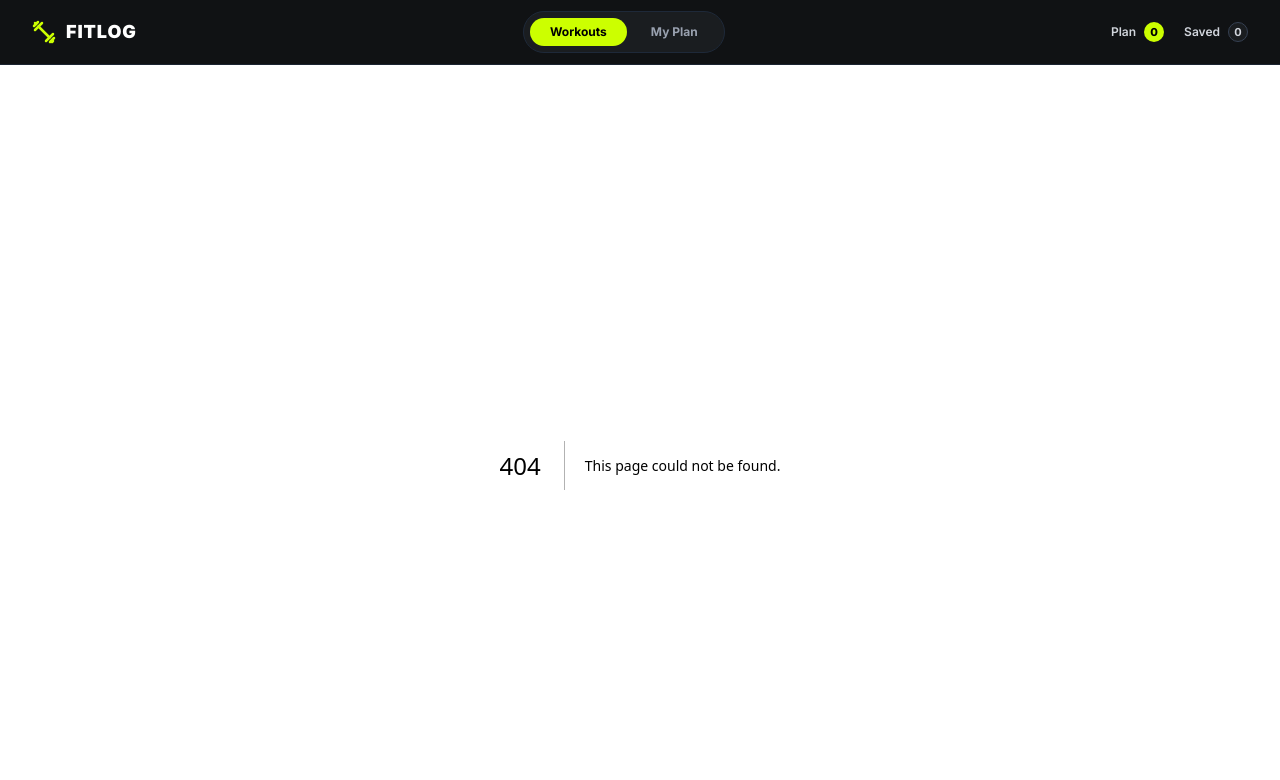
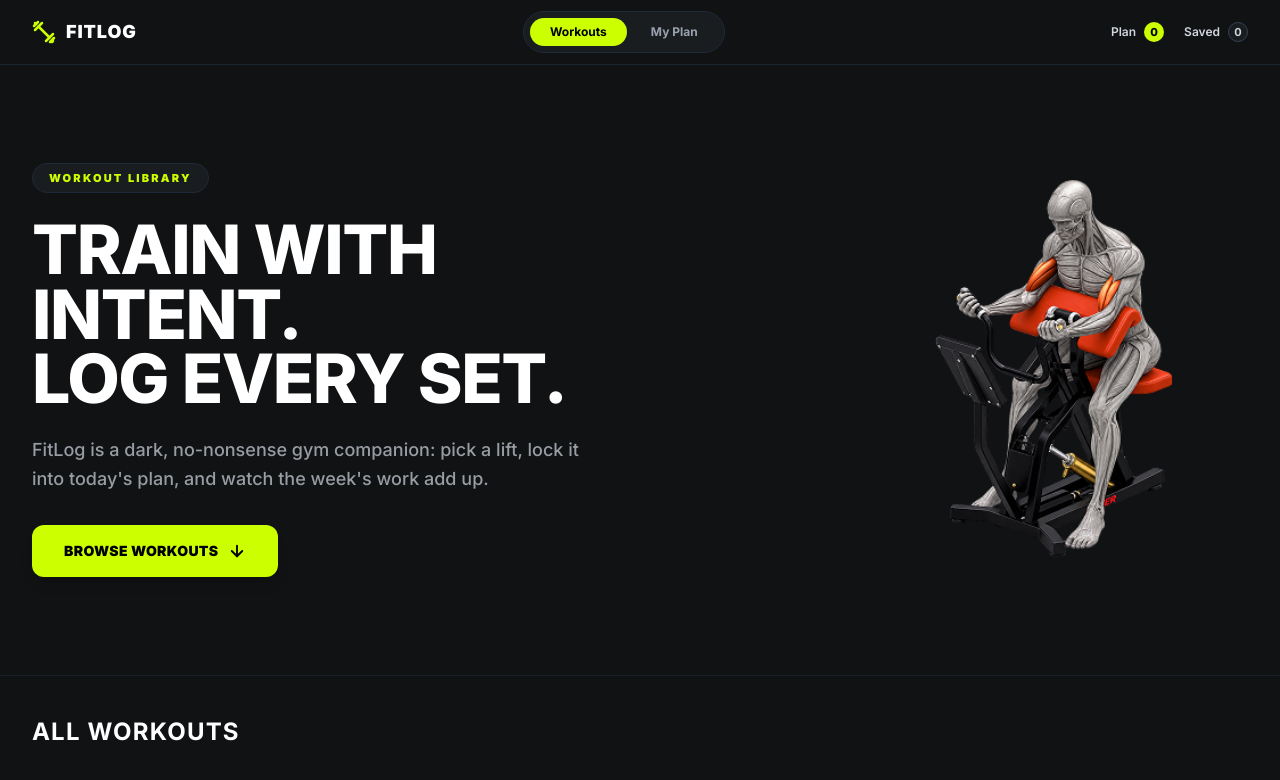
Before and after one commit to asadulislam98/fitlog_fitness, a Next.js app: page / in a window 1280 px wide. Before the commit this address had no page. Shown: the top 780 px of the page. Built offline with nearby package versions, Linux system fonts and the light colour scheme.

Commit message:
feat: banner part done

```diff
--- a/src/app/globals.css
+++ b/src/app/globals.css
@@ -5,4 +5,7 @@
     background-color: #0b0c0e;
     color: #ffffff;
   }
+  html {
+  scroll-behavior: smooth;
 }
+}
--- /dev/null
+++ b/src/app/page.tsx
@@ -0,0 +1,18 @@
+import Banner from '../components/Banner';
+
+export default function Home() {
+  return (
+    <main className="min-h-screen bg-[#101214]">
+      {/* Banner Component */}
+      <Banner />
+
+      {/* Library Section Anchor Target */}
+      <section id="library" className="max-w-7xl mx-auto px-4 sm:px-6 lg:px-8 py-10 border-t border-gray-800/60">
+        <h2 className="text-2xl font-bold text-white mb-6 uppercase tracking-wider">
+          All Workouts
+        </h2>
+        {/* Workout list elements will be added here */}
+      </section>
+    </main>
+  );
+}
--- /dev/null
+++ b/src/components/Banner.tsx
@@ -0,0 +1,72 @@
+import Image from 'next/image';
+
+export default function Banner() {
+  return (
+    <section className="max-w-7xl mx-auto px-4 sm:px-6 lg:px-8 py-12 md:py-20">
+      <div className="flex flex-col md:flex-row items-center justify-between gap-10 md:gap-16">
+
+        {/* Left Text Content */}
+        <div className="flex-1 md:w-[58%] space-y-6">
+
+          {/* Eyebrow Text */}
+          <span
+            style={{ color: '#ccff00' }}
+            className="text-[11px] font-black tracking-[0.2em] uppercase bg-[#1a1d20] px-4 py-1.5 rounded-full border border-gray-800 inline-block"
+          >
+            WORKOUT LIBRARY
+          </span>
+
+          {/* Main Heading */}
+          <h1 className="text-4xl sm:text-5xl lg:text-[68px] font-extrabold tracking-[-0.02em] text-white uppercase leading-[0.95] max-w-2xl">
+            TRAIN WITH INTENT.<br />
+            LOG EVERY SET.
+          </h1>
+
+          {/* Subtitle */}
+          <p className="text-[#989da3] text-base sm:text-lg font-medium max-w-xl leading-relaxed">
+            FitLog is a dark, no-nonsense gym companion: pick a lift, lock it into today&apos;s plan, and watch the week&apos;s work add up.
+          </p>
+
+          {/* Primary CTA Button with Anchor Link */}
+          <div className="pt-2">
+            <a
+              href="#library"
+              style={{ backgroundColor: '#ccff00', color: '#000000' }}
+              className="inline-flex items-center gap-2.5 px-8 py-4 rounded-xl font-black text-sm tracking-wide uppercase transition-all duration-200 hover:brightness-110 active:scale-95 shadow-lg"
+            >
+              BROWSE WORKOUTS
+              <svg
+                xmlns="http://www.w3.org/2000/svg"
+                width="18"
+                height="18"
+                viewBox="0 0 24 24"
+                fill="none"
+                stroke="currentColor"
+                strokeWidth="2.5"
+                strokeLinecap="round"
+                strokeLinejoin="round"
+              >
+                <path d="M12 5v14" />
+                <path d="m19 12-7 7-7-7" />
+              </svg>
+            </a>
+          </div>
+        </div>
+
+        {/* Right Banner Image */}
+        <div className="flex-shrink-0 md:w-[42%] flex justify-center md:justify-end">
+          <div className="relative w-full max-w-[380px] h-[340px] sm:h-[400px] md:h-[450px]">
+            <Image
+              src="/banner.png"
+              alt="FitLog Workout Banner"
+              fill
+              priority
+              className="object-contain object-center md:object-right"
+            />
+          </div>
+        </div>
+
+      </div>
+    </section>
+  );
+}
```
Also changed, not shown: src/app/my-plan/page.tsx (+10 -0 lines), public/banner.png (added).
